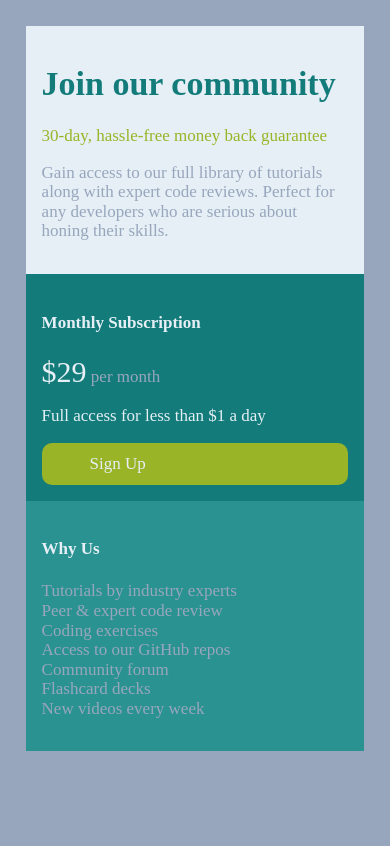
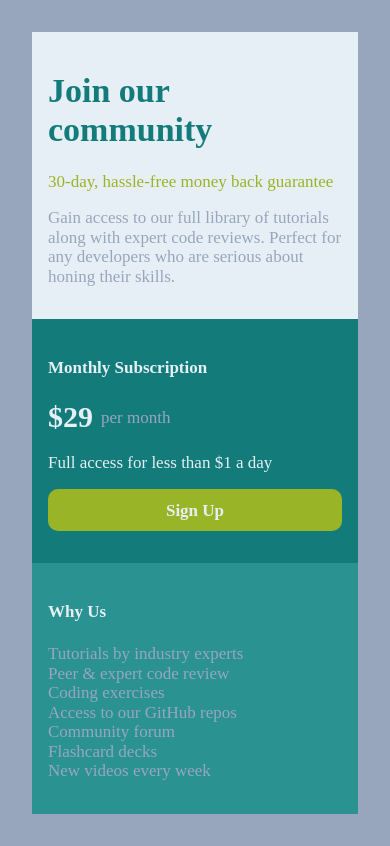
Before and after one commit to alicja-begovic/single-price-grid-component-master, a plain HTML site: page index.html in a window 390 px wide. Drawn offline with nearby package versions, Linux system fonts and the light colour scheme.

Commit message:
last correction in mobile version

```diff
--- a/style.css
+++ b/style.css
@@ -84,7 +84,7 @@ main {
     }
     main {
         display: block;
-        margin: 1.6rem;
+        margin: 2rem;
     }
     .introduction {
         background-color: hsl(204, 43%, 93%);
@@ -105,17 +105,22 @@ main {
         padding: 1rem;
     }
     .wrapper__fontSize {
-
-    }
-
+        display: flex;
+        }
     .wrapper__fontSize--big {
         font-size: 30px;
+        font-weight: 600;
     }
     .wrapper__fontSize--color {
         color: hsl(218, 22%, 67%);
+        padding: 0.5rem;;
     }
     .wrapper__button {
         background-color: hsl(71, 64%, 43%);
+        margin-bottom: 1rem;
+        font-weight: 600;
+        display: flex;
+        justify-content: center;
     }
     .container {
         background-color: hsl(179, 56%, 37%);
```
